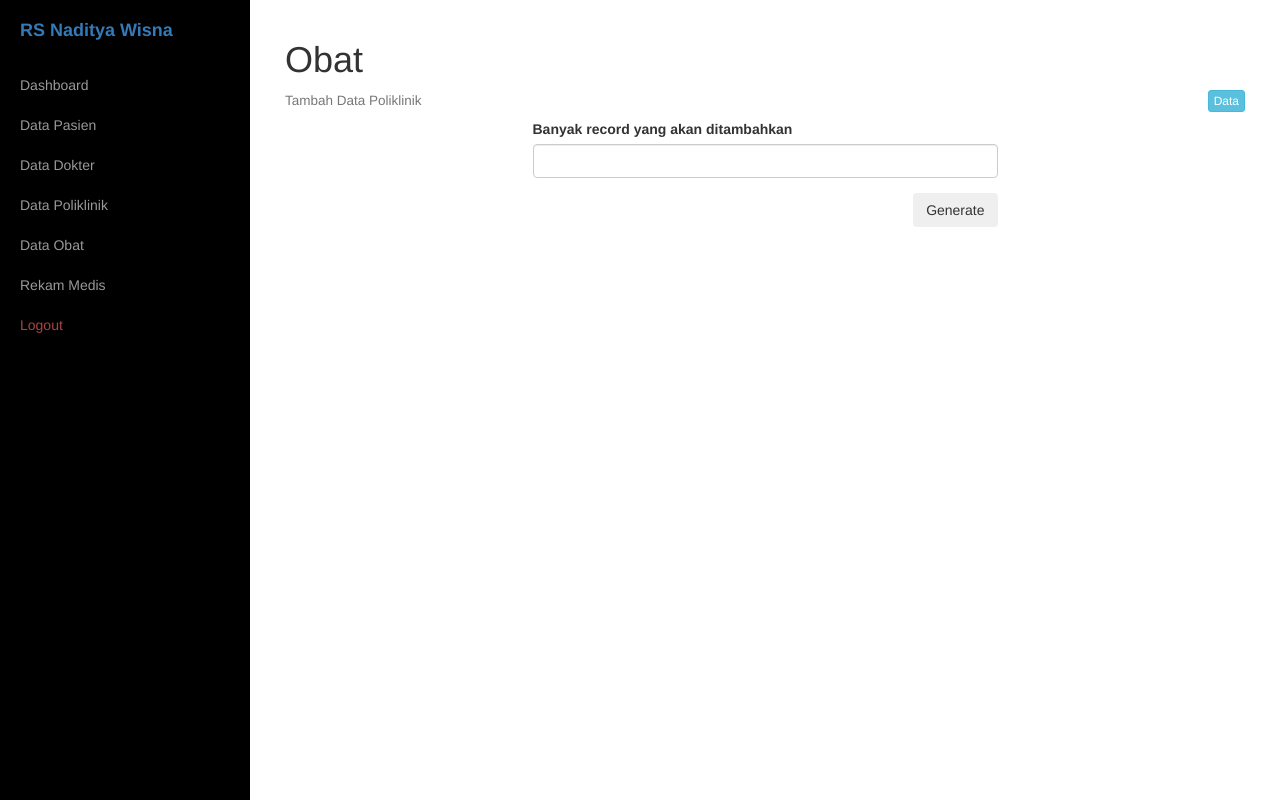
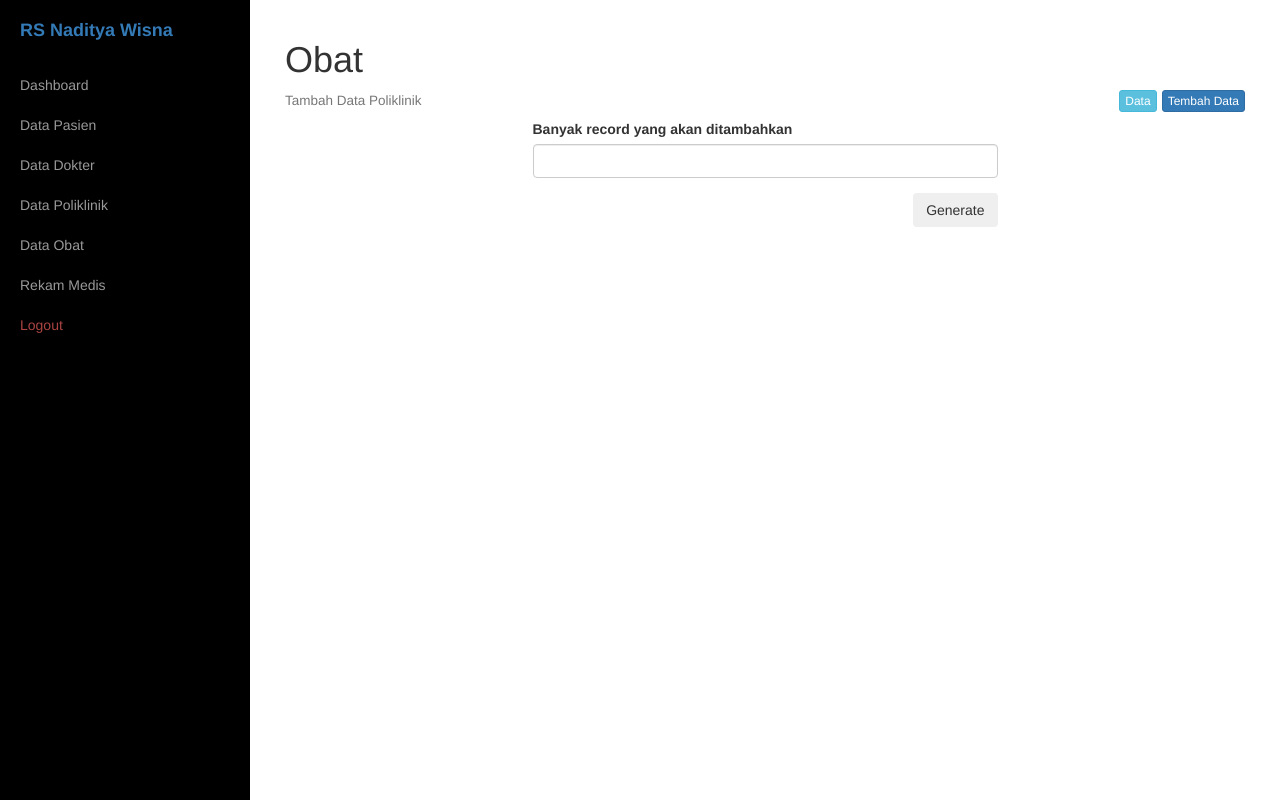
Before and after one commit to Danazzz/rekam_medis, a PHP site: page /Klp3_ProjectWeb/obat/add.php in a window 1280 px wide. Run offline with PHP 8.4, Linux system fonts and the light colour scheme; a user stored in the database is signed in.

Commit message:
Duplikasi href, namun mengganti arahan ke generate dengan jenis class diganti ke primary dan ganti value

```diff
--- a/obat/add.php
+++ b/obat/add.php
@@ -6,6 +6,7 @@
                 <small>Tambah Data Poliklinik</small>
 			    <div class="pull-right">
 				    <a href="data.php" class="btn btn-info btn-xs"> Data</a>
+                    <a href="generate.php" class="btn btn-primary btn-xs"> Tembah Data</a>
 			    </div>
 		    </h4>
         <div class="row">
```
